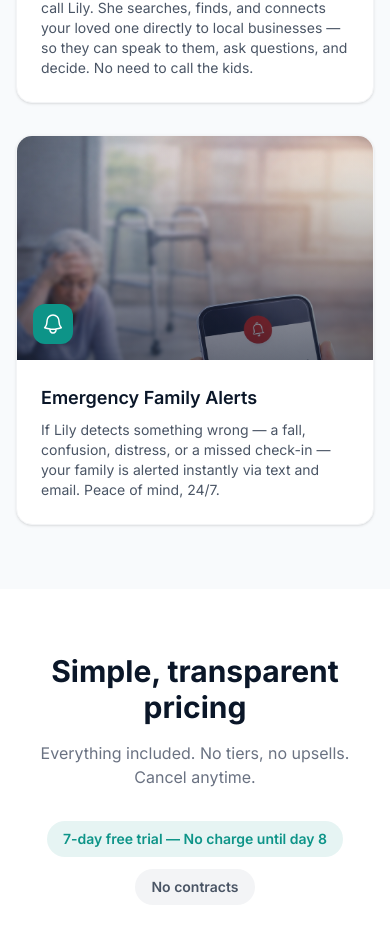
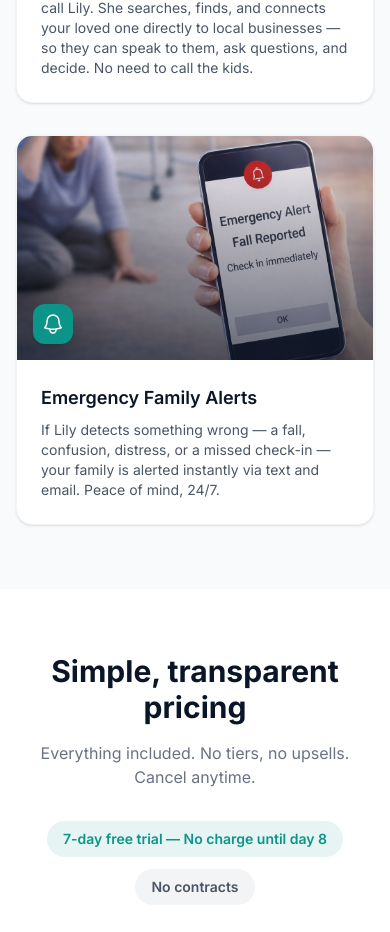
Before and after one commit to andreablule/kincare360, a Next.js app: page / in a window 390 px wide. Shown: the part 5913-6845 px from the top of the page. Built offline with nearby package versions, Linux system fonts and the light colour scheme.

Commit message:
fix: emergency alert image centered to show both phone alert and fallen lady

```diff
--- a/src/components/Services.tsx
+++ b/src/components/Services.tsx
@@ -95,7 +95,7 @@ export default function Services() {
                 <img
                   src={service.image}
                   alt={service.alt}
-                  className="w-full h-full object-cover object-top"
+                  className={`w-full h-full object-cover ${service.image === '/emergency-alert.png' ? 'object-center' : 'object-top'}`}
                   loading="lazy"
                 />
                 <div className="absolute inset-0 bg-gradient-to-t from-navy/60 to-transparent" />
```
